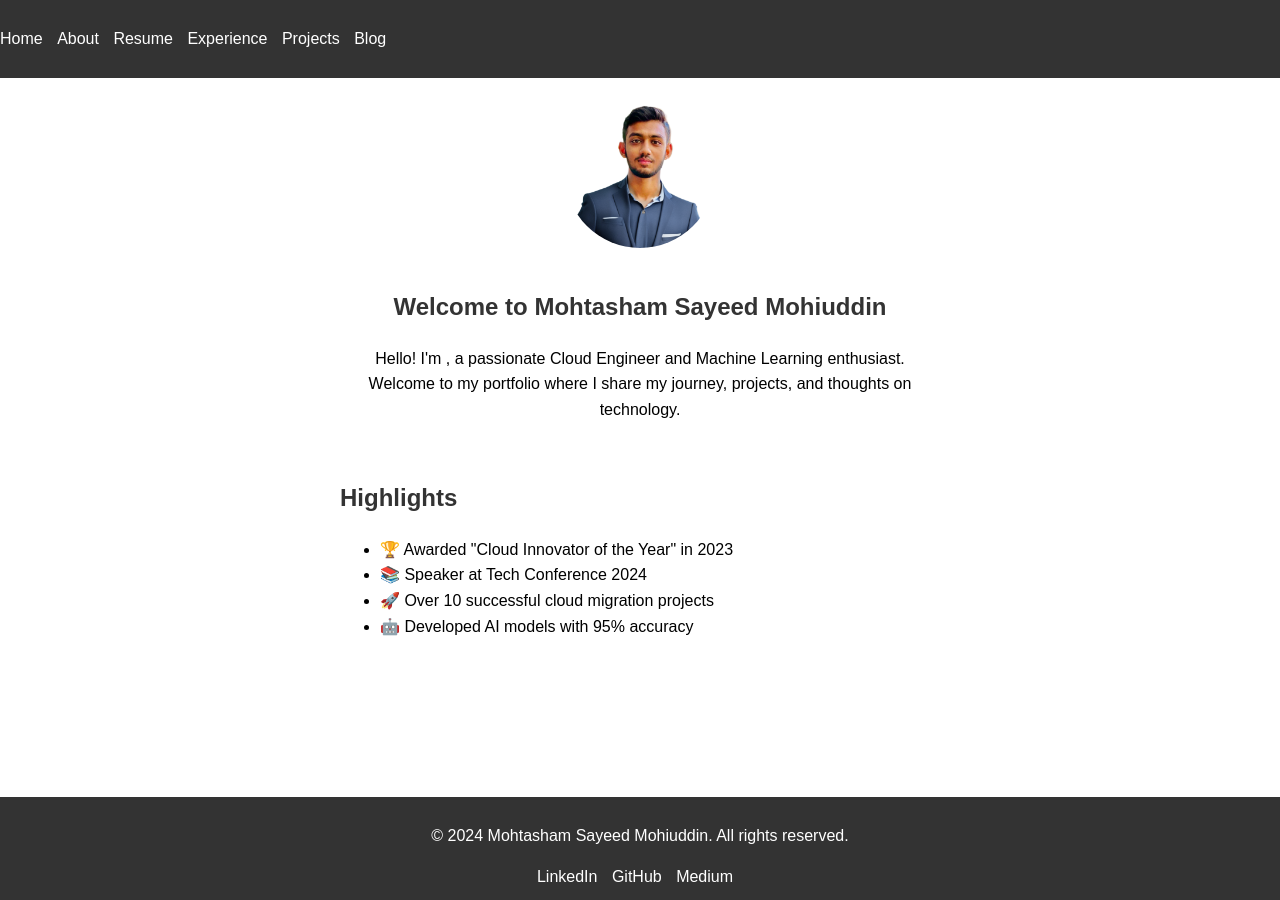
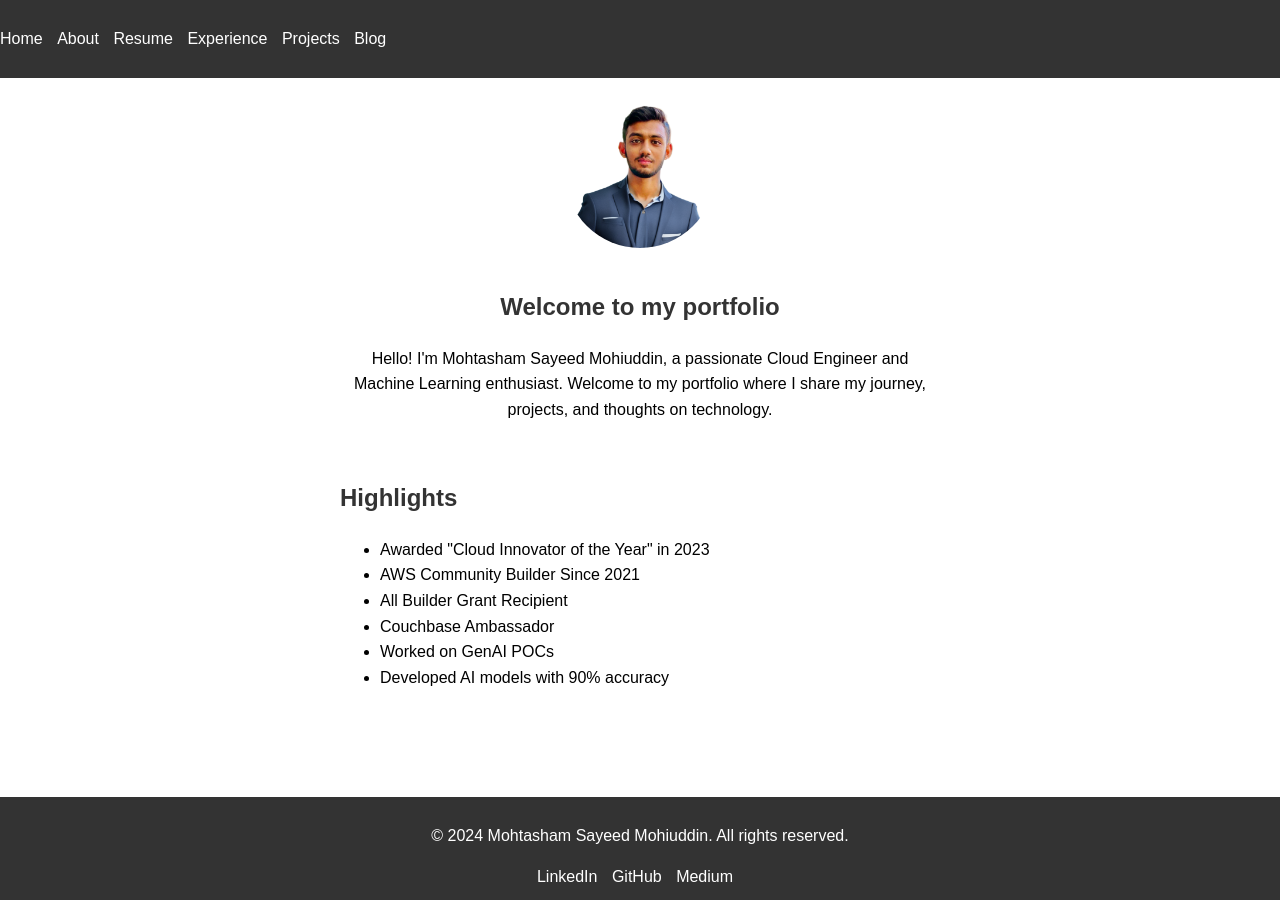
Before and after one commit to mohtasham9/mohtasham9.github.io, a Jekyll site: the page built from docs/index.markdown, in a window 1280 px wide. Built offline with Jekyll 4.4.1, drawn with Linux system fonts in a browser that asks for light colours.

Commit message:
Added complete code

```diff
--- a/docs/_layouts/home.html
+++ b/docs/_layouts/home.html
@@ -13,8 +13,8 @@
       <div class="intro-content">
         <img src="{{ '/assets/images/mohtasham.png' | relative_url }}" alt="Your Photo" class="profile-photo">
         <div class="intro-text">
-          <h1>Welcome to {{ site.title }}</h1>
-          <p>Hello! I'm {{ site.name }}, a passionate Cloud Engineer and Machine Learning enthusiast. Welcome to my portfolio where I share my journey, projects, and thoughts on technology.</p>
+          <h1>Welcome to my portfolio</h1>
+          <p>Hello! I'm {{ site.title }}, a passionate Cloud Engineer and Machine Learning enthusiast. Welcome to my portfolio where I share my journey, projects, and thoughts on technology.</p>
         </div>
       </div>
     </section>
@@ -22,10 +22,12 @@
     <section id="highlights" class="section">
       <h2>Highlights</h2>
       <ul class="highlights-list">
-        <li>🏆 Awarded "Cloud Innovator of the Year" in 2023</li>
-        <li>📚 Speaker at Tech Conference 2024</li>
-        <li>🚀 Over 10 successful cloud migration projects</li>
-        <li>🤖 Developed AI models with 95% accuracy</li>
+        <li>Awarded "Cloud Innovator of the Year" in 2023</li>
+        <li>AWS Community Builder Since 2021</li>
+        <li>All Builder Grant Recipient</li>
+        <li>Couchbase Ambassador</li>
+        <li>Worked on GenAI POCs</li>
+        <li>Developed AI models with 90% accuracy</li>
       </ul>
     </section>
   </main>
--- a/docs/_posts/2024-05-23-google-cloud-next.markdown
+++ b/docs/_posts/2024-05-23-google-cloud-next.markdown
@@ -2,7 +2,7 @@
 layout: post
 title:  "Google Cloud Next 2024"
 date:   2024-05-23 18:10:23 +0530
-categories: jekyll update
+#categories: jekyll update
 excerpt: All announcements of Google Cloud Next 2024
 ---
 
```
